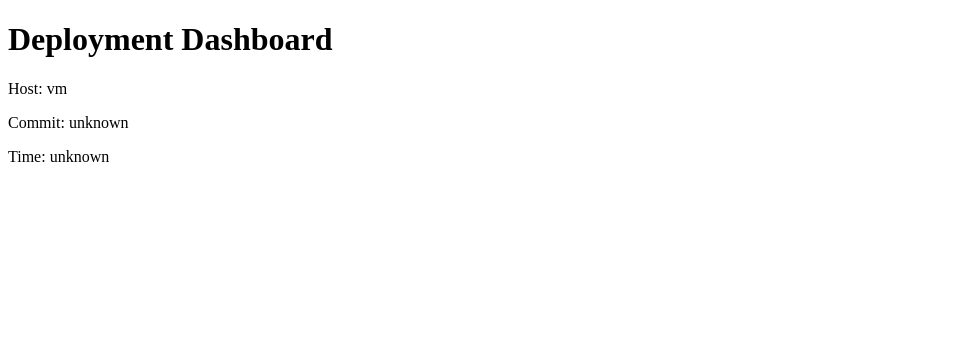
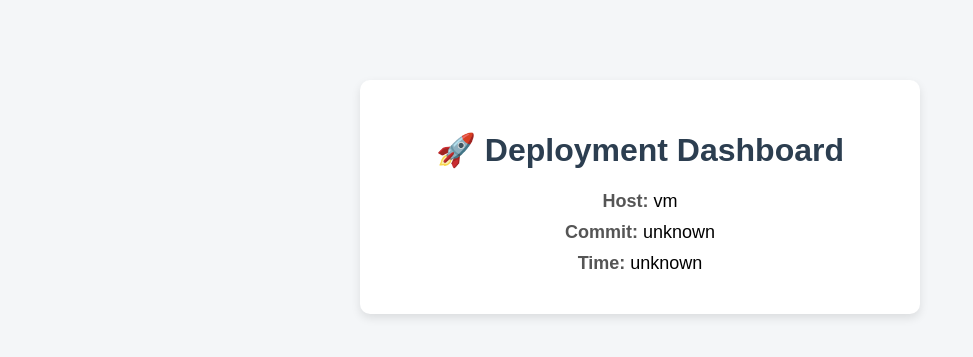
Before and after one commit to qaderayoubi19-dot/cis-410-ycybersecurity-automation, a Flask app: page / in a window 1280 px wide. Shown: the top 357 px of the page, without its empty margins (0-973 px from the left). Run offline with Flask 3, Linux system fonts and the light colour scheme.

Commit message:
Update index.html

```diff
--- a/app/templates/index.html
+++ b/app/templates/index.html
@@ -2,11 +2,43 @@
 <html>
 <head>
   <title>DevOps App</title>
+  <style>
+    body {
+      font-family: Arial, sans-serif;
+      background-color: #f4f6f8;
+      margin: 0;
+      padding: 0;
+    }
+    .container {
+      max-width: 500px;
+      margin: 80px auto;
+      background: white;
+      padding: 30px;
+      border-radius: 10px;
+      box-shadow: 0 4px 10px rgba(0,0,0,0.1);
+      text-align: center;
+    }
+    h1 {
+      color: #2c3e50;
+    }
+    p {
+      font-size: 18px;
+      margin: 10px 0;
+    }
+    .label {
+      font-weight: bold;
+      color: #555;
+    }
+  </style>
 </head>
 <body>
-  <h1>Deployment Dashboard</h1>
-  <p>Host: {{ hostname }}</p>
-  <p>Commit: {{ commit }}</p>
-  <p>Time: {{ time }}</p>
+
+  <div class="container">
+    <h1>🚀 Deployment Dashboard</h1>
+    <p><span class="label">Host:</span> {{ hostname }}</p>
+    <p><span class="label">Commit:</span> {{ commit[:7] }}</p>
+    <p><span class="label">Time:</span> {{ time }}</p>
+  </div>
+
 </body>
 </html>
```
